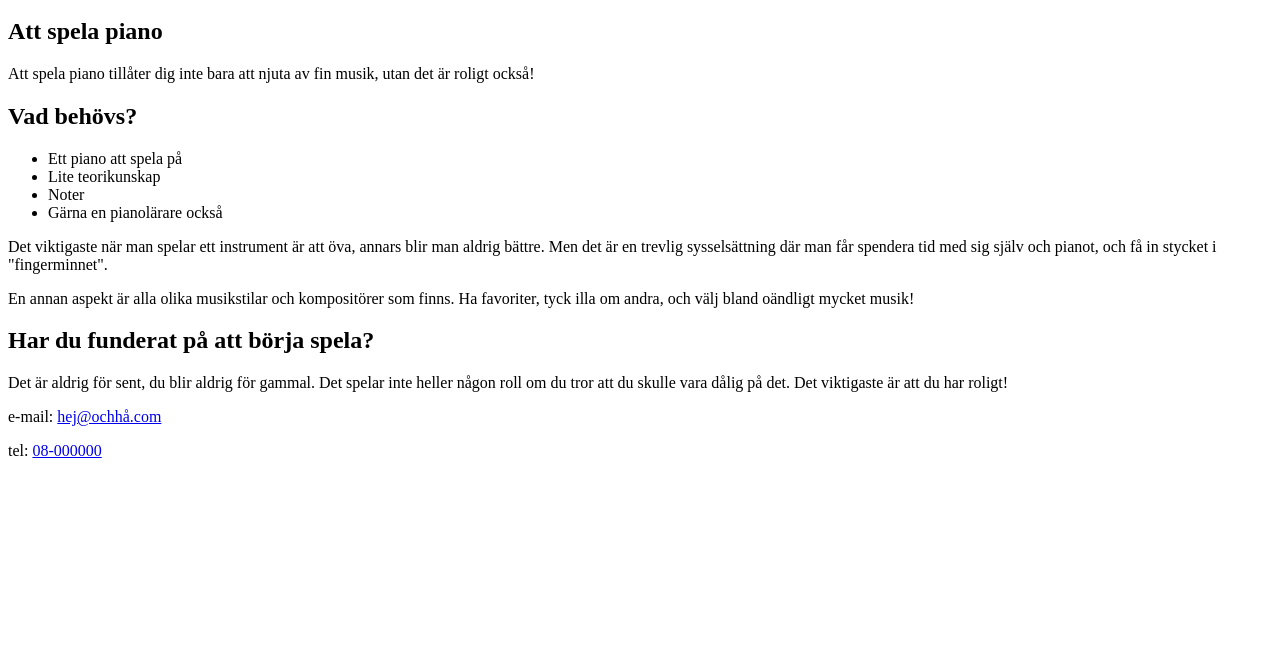
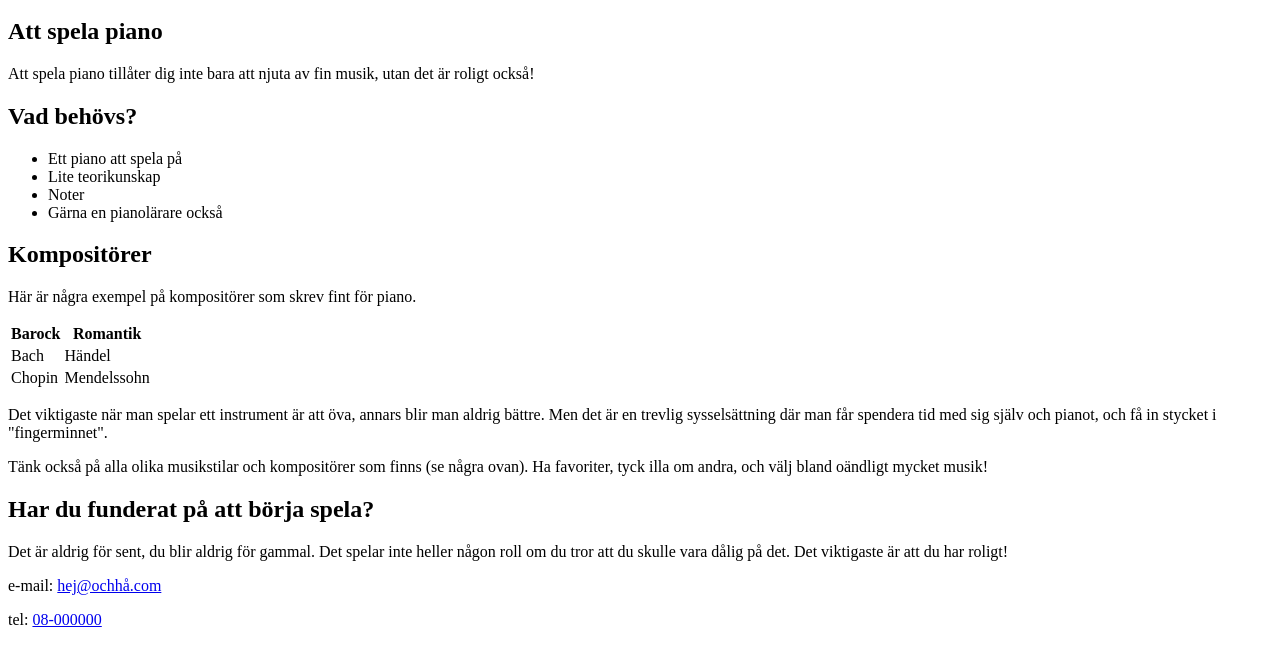
Before and after one commit to AgnetaA/hobby-presentation, a plain HTML site: page index.html in a window 1280 px wide. Shown: the part 136-800 px from the top of the page. Drawn offline with Linux system fonts and the light colour scheme.

Commit message:
table added

```diff
--- a/index.html
+++ b/index.html
@@ -38,9 +38,37 @@
             </ul>
         </section>
 
+        <section>
+            <h2>Kompositörer</h2>
+            <p>Här är några exempel på kompositörer som skrev fint för piano.</p>
+
+            <table>
+                <thead>
+                    <tr>
+                        <th>Barock</th>
+                        <th>Romantik</th>
+                    </tr>
+                </thead>
+                <tbody>
+                    <tr>
+                        <td>Bach</td>
+                        <td>Händel</td>
+                    </tr>
+                    <tr>
+                        <td>Chopin</td>
+                        <td>Mendelssohn</td>
+                    </tr>
+                </tbody>
+
+
+            </table>
+
+
+        </section>
+
         <article>
             <p>Det viktigaste när man spelar ett instrument är att öva, annars blir man aldrig bättre. Men det är en trevlig sysselsättning där man får spendera tid med sig själv och pianot, och få in stycket i "fingerminnet".</p>
-            <p>En annan aspekt är alla olika musikstilar och kompositörer som finns. Ha favoriter, tyck illa om andra, och välj bland oändligt mycket musik!</p>
+            <p>Tänk också på alla olika musikstilar och kompositörer som finns (se några ovan). Ha favoriter, tyck illa om andra, och välj bland oändligt mycket musik!</p>
         </article>
 
         <section> <!--uppmaning/inspiration-->
```
